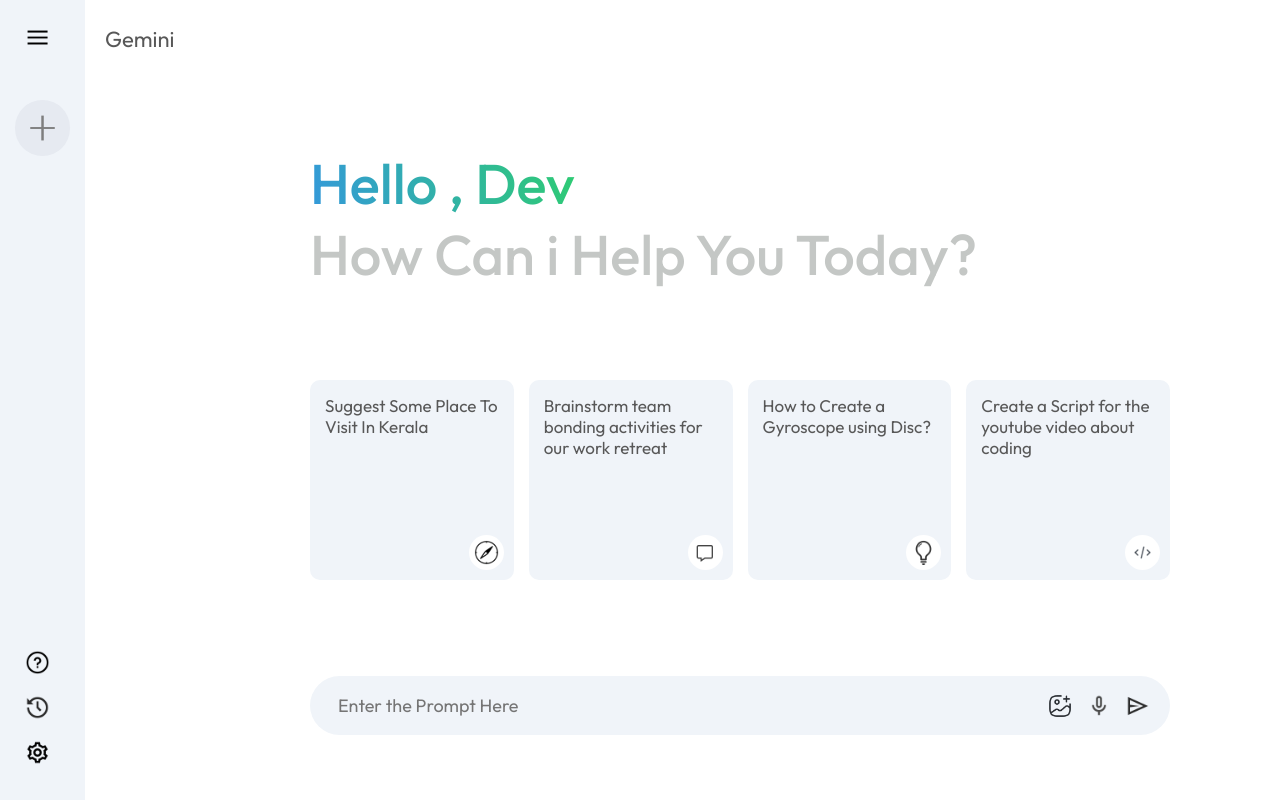
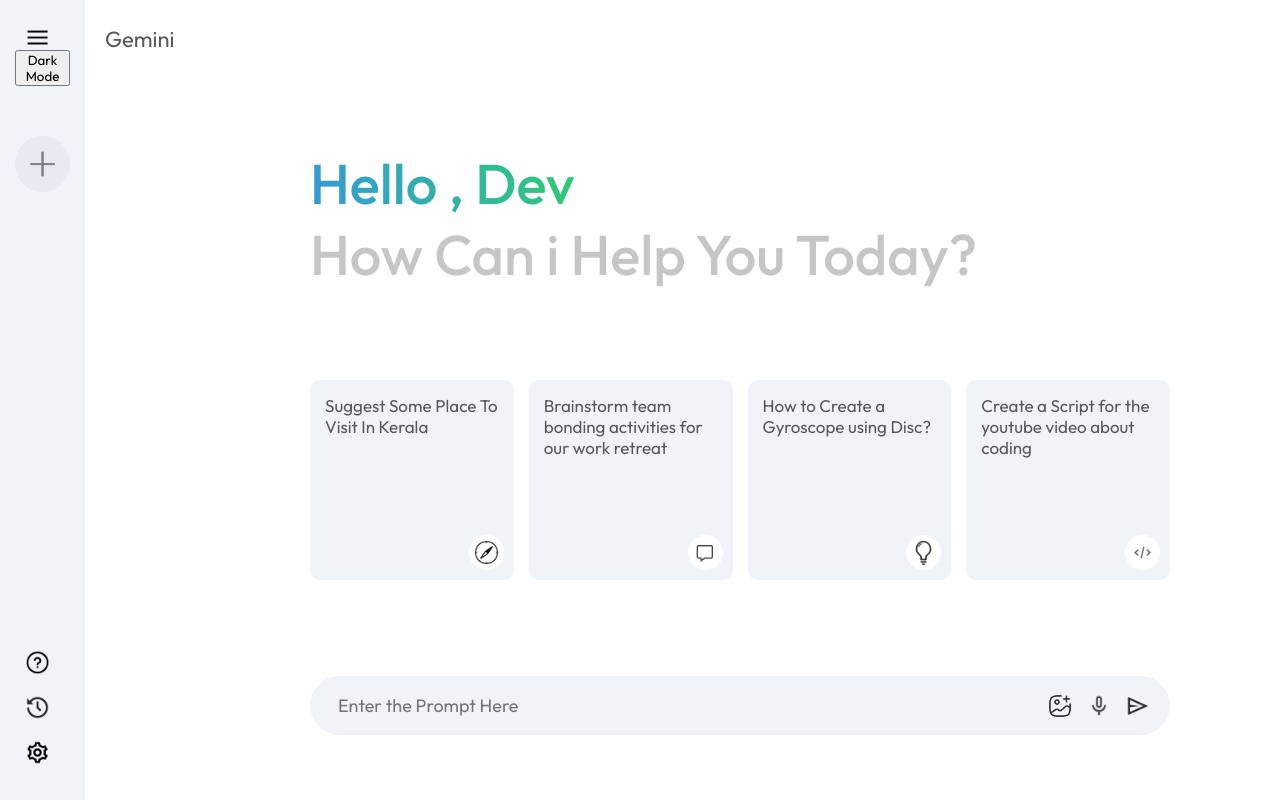
Before and after one commit to Saroyann/Gemini-Clone, a React (Vite) app: page / in a window 1280 px wide. Shown: the top 800 px of the page. Built offline with nearby package versions, Linux system fonts and the light colour scheme.

Commit message:
initial commit

```diff
--- a/src/components/sidebar/Sidebar.jsx
+++ b/src/components/sidebar/Sidebar.jsx
@@ -2,6 +2,7 @@ import "./sidebar.css";
 import { assets } from "../../assets/assets";
 import { useContext, useState } from "react";
 import { Context } from "../../context/Context";
+import ToggleDarkMode from "../toggleDarkMode/ToggleDarkMode";
 const Sidebar = () => {
     const [extended, setExtended] = useState(false);
     const { onSent, prevPrompts, setRecentPrompt, newChat } = useContext(Context);
@@ -21,8 +22,11 @@ const Sidebar = () => {
                         setExtended((prev) => !prev);
                     }}
                 />
+
+                <ToggleDarkMode />
+
                 <div className="new-chat">
-					<img src={assets.plus_icon} alt="" onClick={()=>{
+                    <img src={assets.plus_icon} alt="" onClick={() => {
                         newChat()
                     }} />
                     {extended ? <p>New Chat</p> : null}
@@ -32,7 +36,7 @@ const Sidebar = () => {
                         <p className="recent-title">Recent</p>
                         {prevPrompts.map((item, index) => {
                             return (
-								<div onClick={()=>{
+                                <div onClick={() => {
                                     loadPreviousPrompt(item)
                                 }} className="recent-entry">
                                     <img src={assets.message_icon} alt="" />
--- /dev/null
+++ b/src/components/toggleDarkMode/ToggleDarkMode.jsx
@@ -0,0 +1,31 @@
+import React, { useState, useEffect } from 'react';
+
+function ToggleDarkMode() {
+    const [isDarkMode, setIsDarkMode] = useState(false);
+
+    useEffect(() => {
+        const savedTheme = localStorage.getItem('theme');
+        const prefersDark = window.matchMedia && window.matchMedia('(prefers-color-scheme: dark)').matches;
+
+        if (savedTheme) {
+            setIsDarkMode(savedTheme === 'light');
+        } else if (prefersDark) {
+            setIsDarkMode(true);
+        }
+    }, []);
+
+    const toggleTheme = () => {
+        setIsDarkMode(!isDarkMode);
+        localStorage.setItem('theme', isDarkMode ? 'light' : 'dark');
+    };
+
+    return (
+        <div className={isDarkMode ? 'dark-mode' : 'light-mode'}>
+            <button onClick={toggleTheme}>
+                {isDarkMode ? 'Light Mode' : 'Dark Mode'}
+            </button>
+        </div>
+    );
+}
+
+export default ToggleDarkMode;
```
Lines whose indentation alone changed are shown as unchanged.
